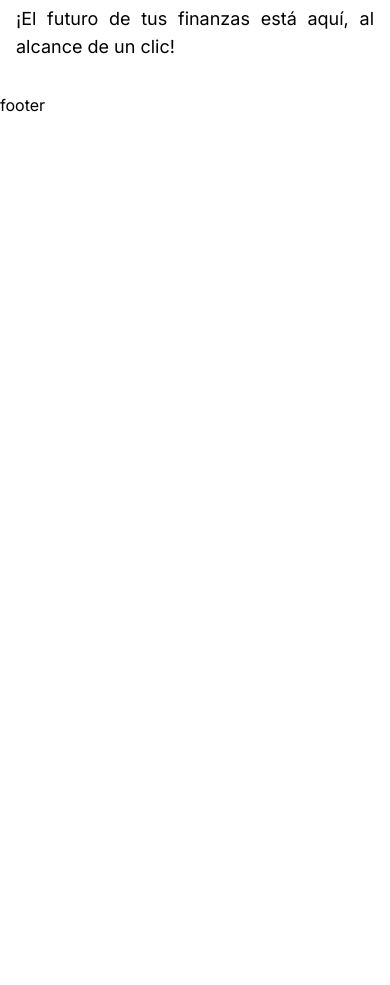
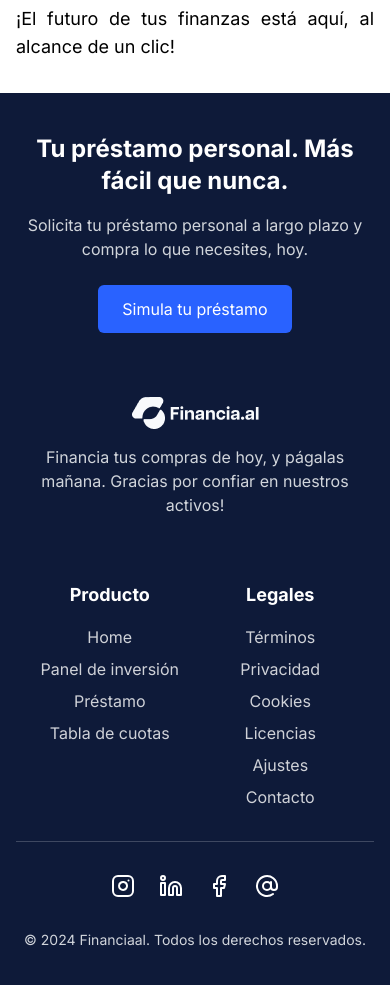
Before and after one commit to No-Country-simulation/h3-24-proptech-java-react, a React (Vite) app in the folder frontend/: page /home in a window 390 px wide. Shown: the part 4283-5268 px from the top of the page. Before the commit the page ends 4400 px from the top, so only its background shows below. Built offline with nearby package versions, Linux system fonts and the light colour scheme.

Commit message:
feat: footer mobile y desktop

```diff
--- a/frontend/src/page/Home.jsx
+++ b/frontend/src/page/Home.jsx
@@ -5,7 +5,7 @@ import mujerCafe from './img/mujer_cafe.png';
 import hombreNotebook from './img/hombre_notebook_living.png';
 import hombreCafe from './img/hombre_cafe.png';
 import Navbar from '../ui/navbar';
-import Footer from '../ui/Footer';
+import Footer from '../ui/footer';
 import styles from './Home.module.css';
 
 const Home = () => {
--- a/frontend/src/ui/footer.jsx
+++ b/frontend/src/ui/footer.jsx
@@ -1,9 +1,107 @@
-import React from 'react'
 
-const footer = () => {
+import React from 'react';
+import { Instagram, Linkedin, Facebook, AtSign } from 'lucide-react';
+import styles from './footer.module.css';
+import { Link } from 'react-router-dom';
+import logoBlanco from './img/logo_Financia-White.png';
+
+const Footer = () => {
+  const productLinks = [
+    { name: 'Home', path: '/' },
+    { name: 'Panel de inversión', path: '/inversor' },
+    { name: 'Préstamo', path: '/prestamo' },
+    { name: 'Tabla de cuotas', path: '/cuotas' },
+  ];
+
+  const legalLinks = [
+    { name: 'Términos', path: '/terms' },
+    { name: 'Privacidad', path: '/privacy' },
+    { name: 'Cookies', path: '/cookies' },
+    { name: 'Licencias', path: '/licencia' },
+    { name: 'Ajustes', path: '/ajuste' },
+    { name: 'Contacto', path: '/contacto' },
+  ];
+
+  const socialLinks = [
+    { icon: <Instagram size={24} />, url: 'https://instagram.com' },
+    { icon: <Linkedin size={24} />, url: 'https://linkedin.com' },
+    { icon: <Facebook size={24} />, url: 'https://facebook.com' },
+    { icon: <AtSign size={24} />, url: 'mailto:correo@financiaal.com' },
+  ];
+
   return (
-    <div>footer</div>
-  )
-}
+    <footer className={`${styles.footerBackground} text-white py-10`}>
+      <div className="container mx-auto px-4">
+        <div className={`${styles.footerSection} space-y-8 lg:space-y-0 lg:grid lg:grid-cols-3 lg:gap-8`}>
+          {/* Call to Action Section */}
+          <div className="text-center lg:text-left">
+            <h3 className="text-2xl font-bold mb-4">Tu préstamo personal. Más fácil que nunca.</h3>
+            <p className="mb-6 text-gray-300">Solicita tu préstamo personal a largo plazo y compra lo que necesites, hoy.</p>
+            <Link
+              to="/calculator"
+              className={`${styles.ctaButton} inline-block hover:bg-blue-700 transition-colors`}
+            >
+              Simula tu préstamo
+            </Link>
+          </div>
 
-export default footer
+          {/* Logo and Description Section */}
+          <div className="text-center lg:text-left">
+            <img
+              src={logoBlanco}
+              alt="Financial logo"
+              className="mx-auto lg:mx-0 mb-4 max-h-16"
+            />
+            <p className="text-gray-300 text-center lg:text-justify">
+              Financia tus compras de hoy, y págalas mañana. Gracias por confiar en nuestros activos!
+            </p>
+          </div>
+
+          {/* Links Section */}
+          <div className="grid grid-cols-2 gap-8 text-center lg:text-left">
+            {[
+              { title: 'Producto', links: productLinks },
+              { title: 'Legales', links: legalLinks }
+            ].map((section) => (
+              <div key={section.title} className={styles.footerLinks}>
+                <h6 className="text-lg font-bold mb-4">{section.title}</h6>
+                <ul className="space-y-2">
+                  {section.links.map((link) => (
+                    <li key={link.name}>
+                      <Link to={link.path} className="hover:text-blue-300">
+                        {link.name}
+                      </Link>
+                    </li>
+                  ))}
+                </ul>
+              </div>
+            ))}
+          </div>
+        </div>
+
+        <hr className="border-white/20 my-8" />
+
+        <div className="flex flex-col lg:flex-row justify-between items-center space-y-4 lg:space-y-0">
+          <div className={`${styles.socialIcons} flex space-x-6 mb-4 lg:mb-0`}>
+            {socialLinks.map((social, index) => (
+              <a
+                key={index}
+                href={social.url}
+                target="_blank"
+                rel="noopener noreferrer"
+                className="hover:text-blue-300"
+              >
+                {social.icon}
+              </a>
+            ))}
+          </div>
+          <p className="text-sm text-gray-300">
+            &copy; 2024 Financiaal. Todos los derechos reservados.
+          </p>
+        </div>
+      </div>
+    </footer>
+  );
+};
+
+export default Footer;
--- /dev/null
+++ b/frontend/src/ui/footer.module.css
@@ -0,0 +1,42 @@
+
+.footerBackground {
+  background-color: #0E1A39;
+}
+
+.ctaButton {
+  background-color: #2962FF;
+  color: white;
+  padding: 0.75rem 1.5rem;
+  border-radius: 0.375rem;
+  transition: background-color 0.3s ease;
+}
+
+.ctaButton:hover {
+  background-color: #1e4fff;
+}
+
+.footerSection {
+  display: flex;
+  flex-direction: column;
+  align-items: center;
+  gap: 2rem;
+}
+
+.footerLinks a {
+  color: white;
+  opacity: 0.8;
+  transition: opacity 0.3s ease;
+}
+
+.footerLinks a:hover {
+  opacity: 1;
+}
+
+.socialIcons a {
+  color: white;
+  transition: transform 0.3s ease;
+}
+
+.socialIcons a:hover {
+  transform: scale(1.1);
+}
```
Also changed, not shown: frontend/src/ui/img/logo_Financia-White.png (added).
